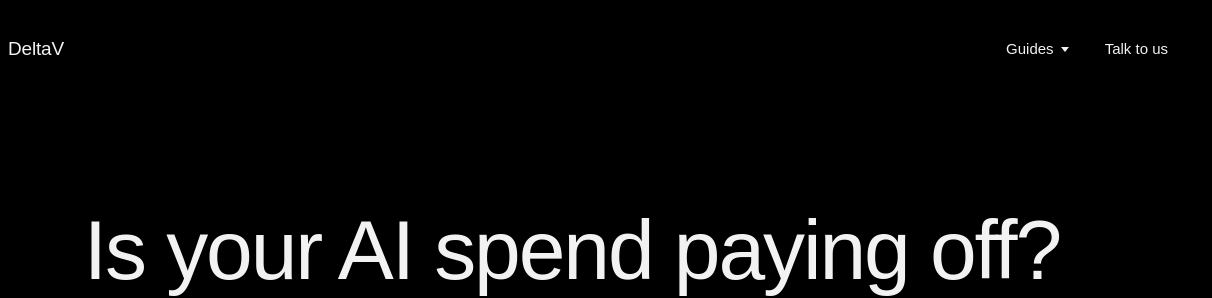
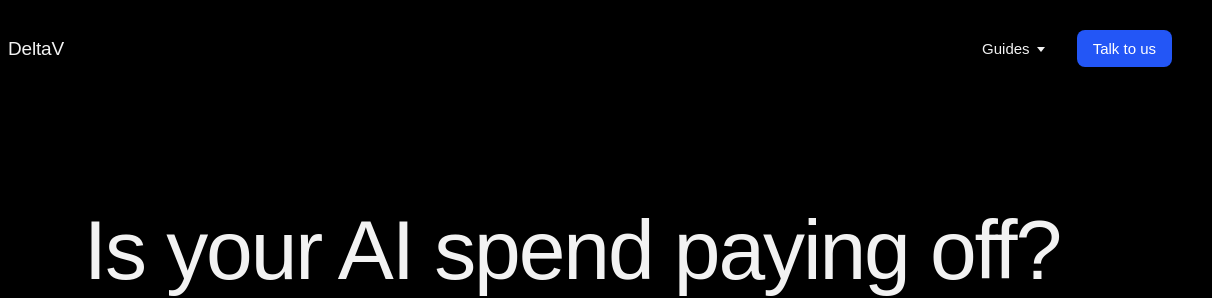
Before and after one commit to samyaks/deltav-web, a website: page public/index.html in a window 1280 px wide. Shown: the top 298 px of the page, 68-1280 px from the left. Drawn offline with Linux system fonts and the light colour scheme.

Commit message:
Make the header Talk to us link the same blue button. (#49)
The home and talk headers were plain text next to a blue hero button. They now use that button, sized to sit beside Guides.

Co-authored-by: Cursor Agent <cursoragent@cursor.com>
Co-authored-by: skurani <skurani@users.noreply.github.com>

```diff
--- a/public/home.css
+++ b/public/home.css
@@ -138,8 +138,9 @@ img, svg { max-width: 100%; }
 .brand:hover { color: var(--ink); }
 .brand-name { font-size: 19px; font-weight: 500; letter-spacing: -0.01em; }
 .nav { display: flex; align-items: center; gap: 28px; }
-.nav a { color: var(--ink); font-size: 15px; padding: 12px 4px; }
-.nav a:hover { color: #ffffff; }
+.nav a:not(.btn) { color: var(--ink); font-size: 15px; padding: 12px 4px; }
+.nav a:not(.btn):hover { color: #ffffff; }
+.nav a.btn { margin-top: 0; padding: 10px 16px; font-size: 15px; }
 
 /* Guides dropdown. Same pattern as the law-firms Insights menu. */
 .nav-menu { position: relative; }
--- a/public/index.html
+++ b/public/index.html
@@ -35,7 +35,7 @@
           <a href="/white-paper/">AI ROI Whitepaper</a>
         </div>
       </details>
-      <a href="/talk?from=talk-to-us">Talk to us</a>
+      <a class="btn" href="/talk?from=talk-to-us">Talk to us</a>
     </nav>
   </div>
 </header>
```
Also changed, not shown: public/talk/index.html (+1 -1 lines).
